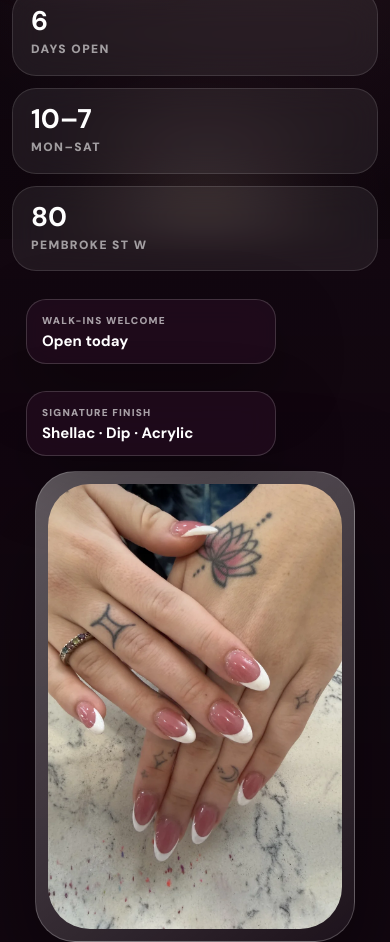
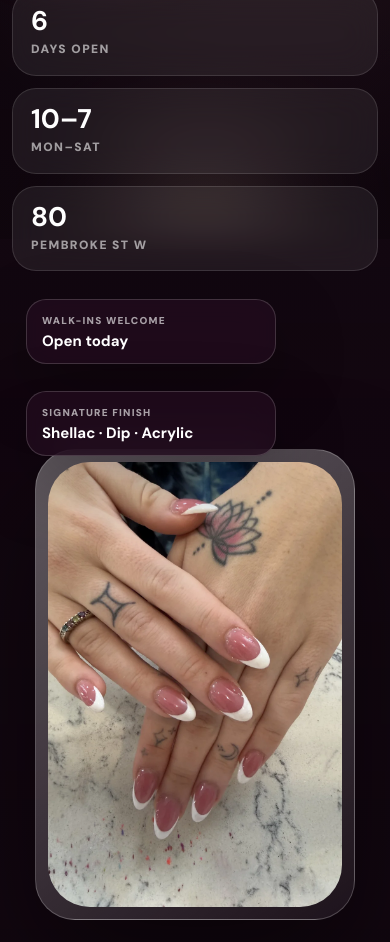
Before and after one commit to PixelVaultDev/vnails-pembroke-redesign, a website: page index.html in a window 390 px wide. Shown: the part 605-1547 px from the top of the page. Drawn offline with nearby package versions, Linux system fonts and the light colour scheme.

Commit message:
fix: move mobile hero image up

```diff
--- a/index.html
+++ b/index.html
@@ -22,7 +22,7 @@
   <link rel="preconnect" href="https://fonts.googleapis.com">
   <link rel="preconnect" href="https://fonts.gstatic.com" crossorigin>
   <link href="https://fonts.googleapis.com/css2?family=DM+Sans:wght@400;500;700;800;900&family=Playfair+Display:wght@600;700;800&display=swap" rel="stylesheet">
-  <link rel="stylesheet" href="styles.css?v=mobile-floating-cards-stacked-20260528" />
+  <link rel="stylesheet" href="styles.css?v=mobile-hero-image-up-20260528" />
 </head>
 <body>
   <div class="preloader" aria-hidden="true">
--- a/styles.css
+++ b/styles.css
@@ -222,10 +222,10 @@ dt { color: rgba(255,255,255,.68); } dd { margin: 0; font-weight: 950; text-alig
   h2 { font-size: clamp(36px, 11vw, 52px); }
   .hero { grid-template-columns: 1fr; padding-inline: 12px; padding-bottom: 42px; }
   .hero-stage {
-    min-height: 640px;
+    min-height: 618px;
     display: block;
     overflow: visible;
-    padding-top: 172px;
+    padding-top: 150px;
   }
   .phone-frame { width: min(320px, 86vw); margin: 0 auto; border-radius: 40px; z-index: 1; }
   .floating-card {
```
